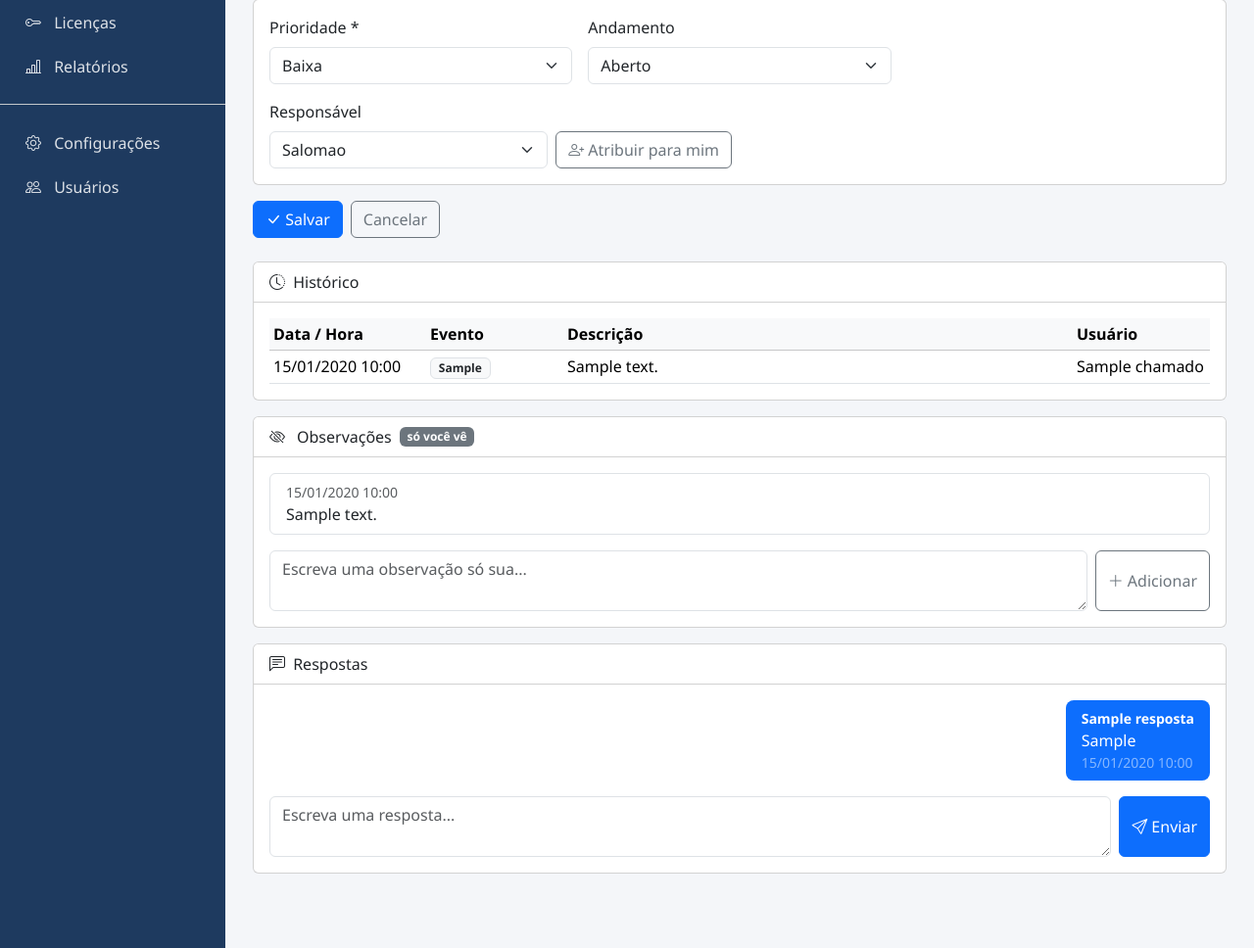
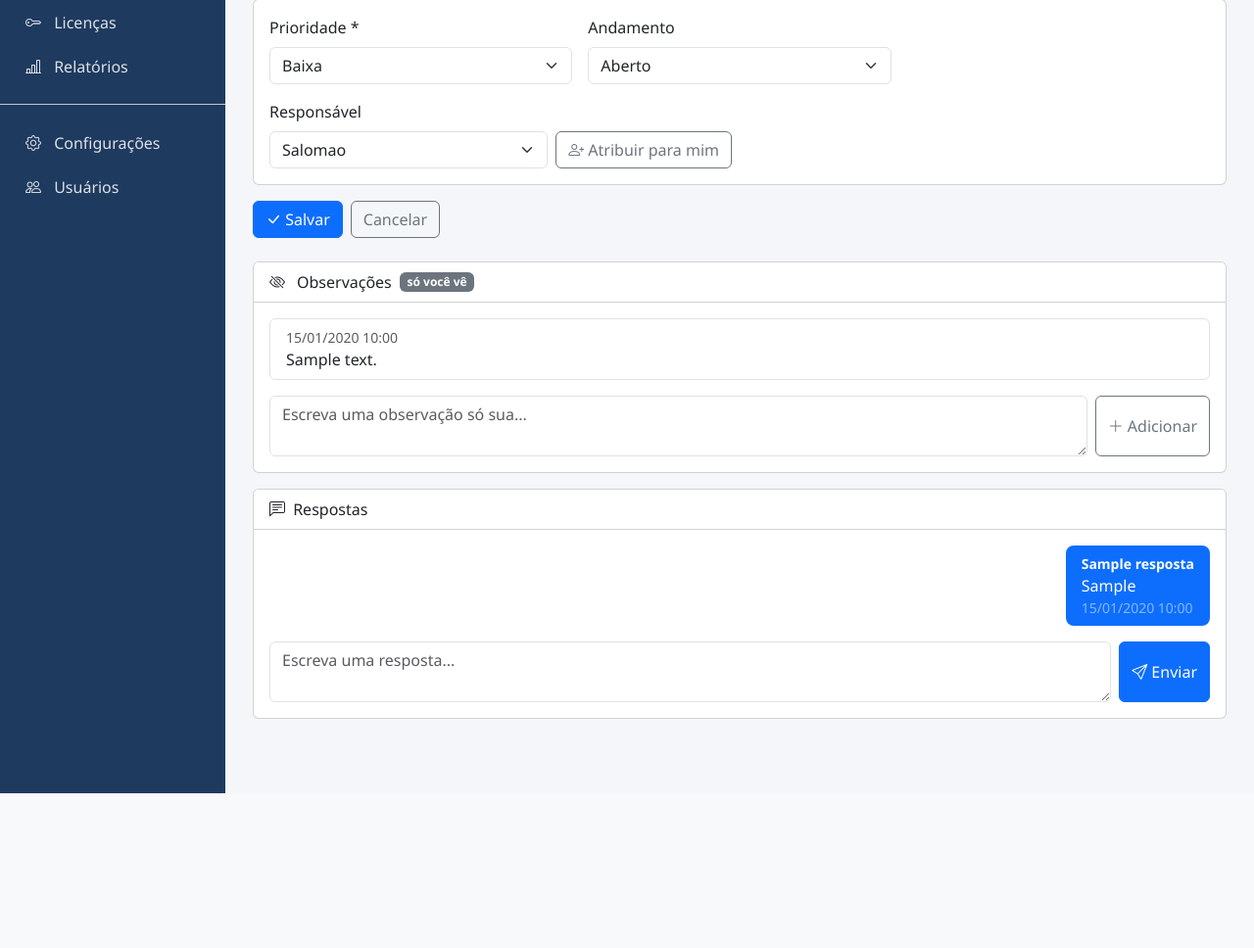
Before and after one commit to SalomaoKonjunski/Web-SCATI, a PHP site: page /web-scati/modules/chamados/form.php?id=1 in a window 1280 px wide. Shown: the part 340-1308 px from the top of the page at 98% size. After the commit the page ends 1150 px from the top, so only its background shows below. Run offline with PHP 8.4, Linux system fonts and the light colour scheme; a user stored in the database is signed in; data comes from the database, SQL or seed files in the repository; tables that the repository leaves empty hold one stand-in row (values such as "Sample post"); data that the repository does not hold is empty.

Commit message:
Move o histórico do chamado para a aba de Relatórios
O card de Histórico foi removido da ficha do chamado. Os eventos
(abertura, mudanças de prioridade/andamento/responsável, conclusão)
agora aparecem apenas no relatório "Histórico de alterações", junto
com os de equipamentos e estoque, com os mesmos filtros de tipo de
ação, data e busca.

```diff
--- a/web-scati/web-scati/modules/chamados/form.php
+++ b/web-scati/web-scati/modules/chamados/form.php
@@ -163,16 +163,11 @@ if ($_SERVER['REQUEST_METHOD'] === 'POST' && !$somenteLeitura) {
 }
 
 $respostas = [];
-$historico = [];
 $observacoesPrivadas = [];
 if ($edicao) {
     $stmtRespostas = $pdo->prepare('SELECT * FROM chamado_respostas WHERE chamado_id = :id ORDER BY criado_em ASC');
     $stmtRespostas->execute(['id' => $id]);
     $respostas = $stmtRespostas->fetchAll();
-
-    $stmtHistorico = $pdo->prepare('SELECT * FROM historico_chamados WHERE chamado_id = :id ORDER BY data_hora DESC');
-    $stmtHistorico->execute(['id' => $id]);
-    $historico = $stmtHistorico->fetchAll();
 
     // Observações privadas: só aparecem para quem escreveu cada uma.
     $stmtObs = $pdo->prepare('SELECT * FROM chamado_observacoes WHERE chamado_id = :id AND usuario_id = :uid ORDER BY criado_em DESC');
@@ -326,40 +321,6 @@ include __DIR__ . '/../../includes/header.php';
 
 <?php if ($edicao): ?>
     <div class="card mb-3">
-        <div class="card-header bg-white">
-            <i class="bi bi-clock-history me-1"></i> Histórico
-        </div>
-        <div class="card-body">
-            <?php if (empty($historico)): ?>
-                <p class="text-muted small mb-0">Nenhum evento registrado.</p>
-            <?php else: ?>
-                <div class="table-responsive">
-                    <table class="table table-sm table-hover mb-0">
-                        <thead class="table-light">
-                            <tr>
-                                <th style="width:160px">Data / Hora</th>
-                                <th style="width:140px">Evento</th>
-                                <th>Descrição</th>
-                                <th style="width:140px">Usuário</th>
-                            </tr>
-                        </thead>
-                        <tbody>
-                            <?php foreach ($historico as $h): ?>
-                                <tr>
-                                    <td><?= formatDateTime($h['data_hora']) ?></td>
-                                    <td><span class="badge bg-light text-dark border"><?= e($h['evento']) ?></span></td>
-                                    <td><?= e($h['descricao']) ?></td>
-                                    <td><?= $h['usuario_nome'] !== null ? e($h['usuario_nome']) : '<span class="text-muted">-</span>' ?></td>
-                                </tr>
-                            <?php endforeach; ?>
-                        </tbody>
-                    </table>
-                </div>
-            <?php endif; ?>
-        </div>
-    </div>
-
-    <div class="card mb-3">
         <div class="card-header bg-white d-flex align-items-center gap-2">
             <i class="bi bi-eye-slash me-1"></i> Observações
             <span class="badge bg-secondary">só você vê</span>
```
Also changed, not shown: web-scati/web-scati/modules/relatorios/index.php (+7 -2 lines).
